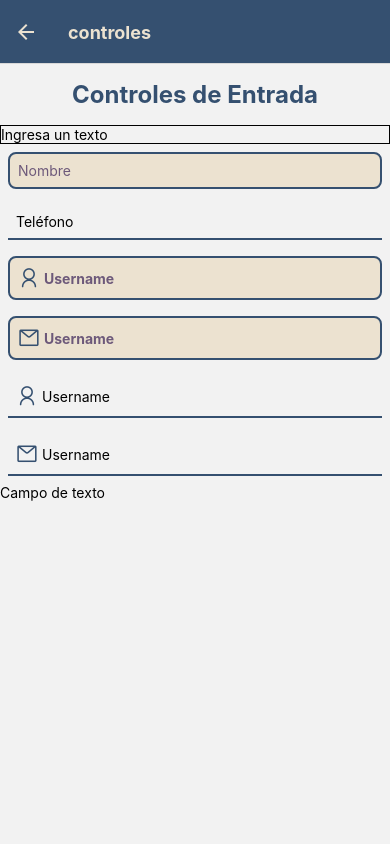
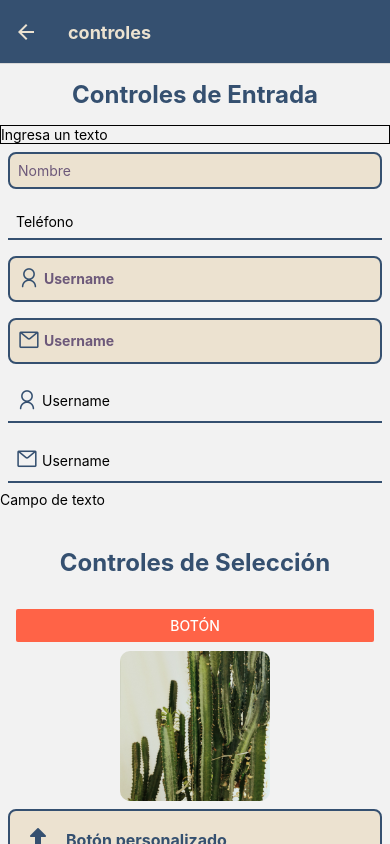
Before and after one commit to zavaletamx/desarrollo-movil-multiplataforma, a React Native app: screen /controles in a window 390 px wide. Built offline with nearby package versions, Linux system fonts and the light colour scheme.

Commit message:
Diferencias entre Button y TouchableOpacity

```diff
--- a/src/screens/ControlesScreen.js
+++ b/src/screens/ControlesScreen.js
@@ -1,11 +1,17 @@
 import {
+	Button,
+	Image,
 	ScrollView,
 	Text,
 	TextInput,
+	TouchableOpacity,
 	View,
 } from 'react-native';
 import estilos from '../styles/estilos';
-import { AntDesign } from '@expo/vector-icons';
+import {
+	AntDesign,
+	FontAwesome5,
+} from '@expo/vector-icons';
 import colores from '../styles/colores';
 
 const ControlesScreen = (props) => {
@@ -115,6 +121,73 @@ const ControlesScreen = (props) => {
 				placeholder='Campo de texto'
 				keyboardType='number-pad'
 			/>
+
+			<Text
+				style={{
+					...estilos.tituloComponente,
+					marginTop: 40,
+				}}>
+				Controles de Selección
+			</Text>
+
+			{/* Botón preestablecido por React, look and feel
+            de los botones nativos del S.O */}
+			<View
+				style={{
+					flex: 1,
+					margin: 8,
+					padding: 8,
+				}}>
+				<Button title='Botón' color={'tomato'} />
+			</View>
+
+			{/* ReactNative nos permite generar nuestros
+            propios componentes seleccionables por medio
+            del elemento genérico llamado
+            TouchableOpacity */}
+			<TouchableOpacity>
+				<Image
+					source={require('./../../assets/images/plantas.jpg')}
+					style={{
+						width: 150,
+						height: 150,
+						alignSelf: 'center',
+						borderRadius: 10,
+					}}
+				/>
+			</TouchableOpacity>
+
+			<TouchableOpacity
+				style={{
+					backgroundColor: colores.bone,
+					margin: 8,
+					padding: 16,
+					borderRadius: 8,
+					flex: 1,
+					flexDirection: 'row',
+					alignItems: 'center',
+					borderWidth: 2,
+					borderColor: colores.yinMnBlue,
+				}}>
+				<FontAwesome5
+					name='upload'
+					color={colores.yinMnBlue}
+					size={24}
+				/>
+				<Text
+					style={{
+						color: colores.yinMnBlue,
+						textAlign: 'center',
+						marginStart: 16,
+						fontSize: 16,
+						fontWeight: 'bold',
+					}}>
+					Botón personalizado
+				</Text>
+			</TouchableOpacity>
+
+			{/* Creamos un espacio para que los elementos no queden sobre el fondo */}
+			<View style={{ marginBottom: 100 }} />
 		</ScrollView>
 	);
 };
```
